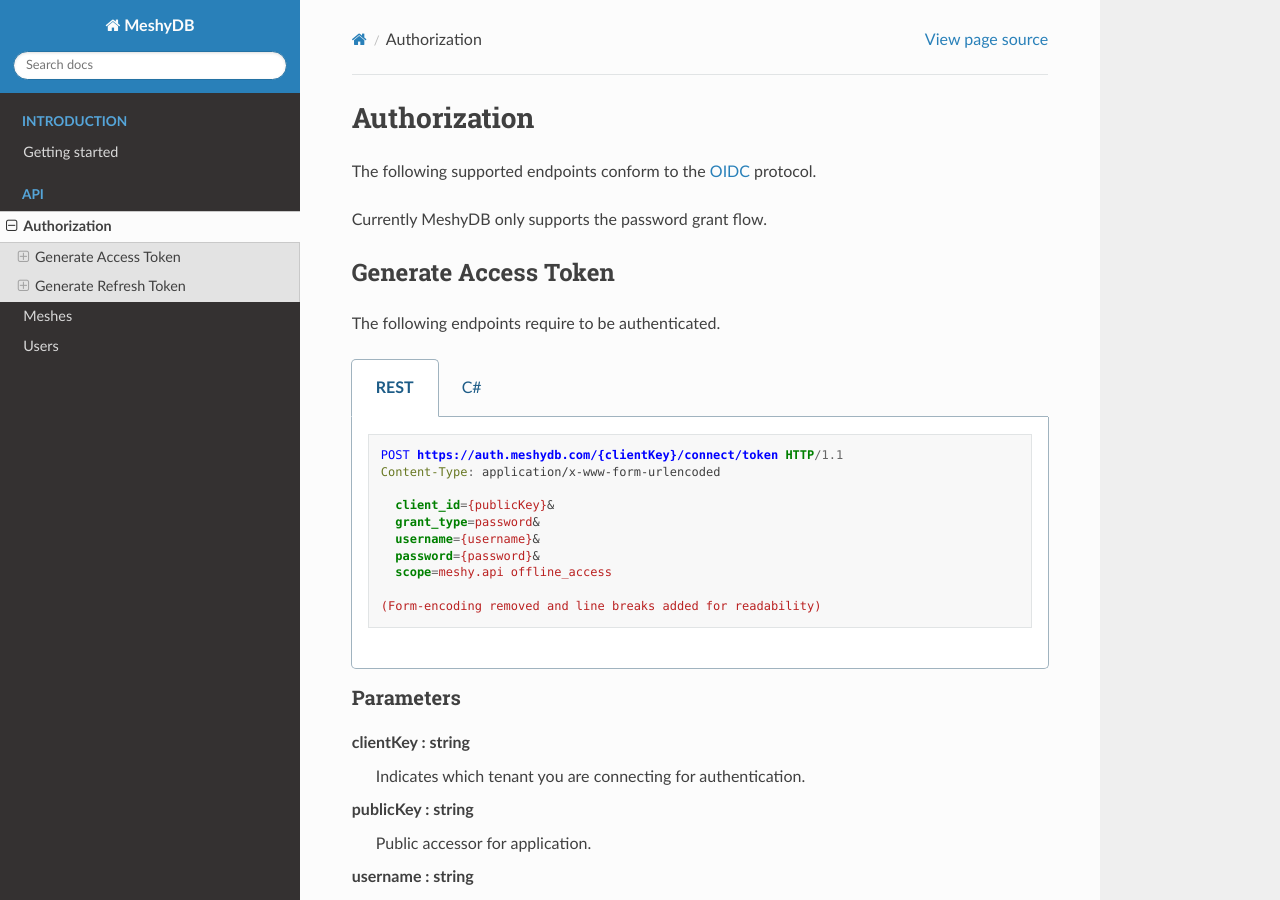
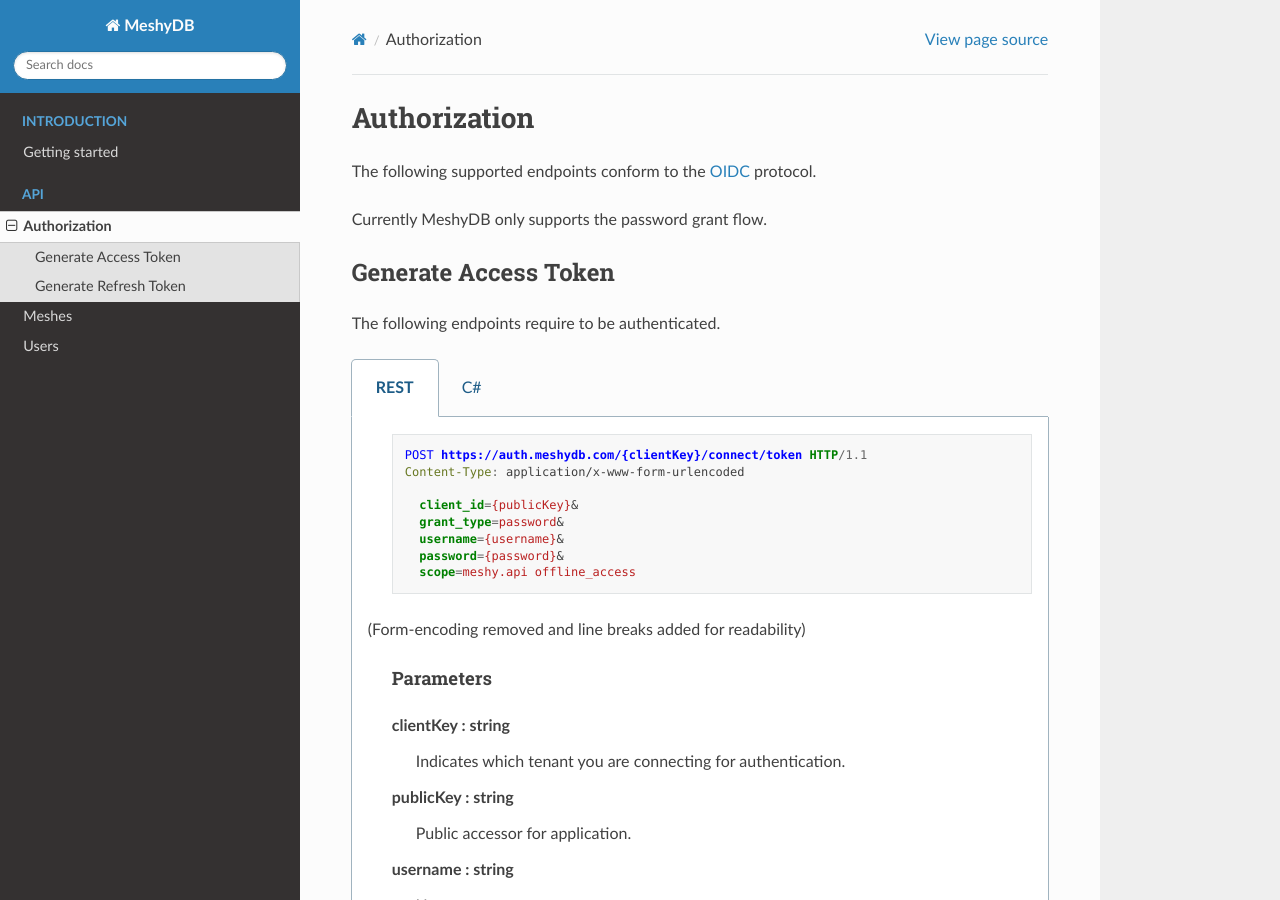
Before and after one commit to yetisoftworks/MeshyDB.SDK, a Sphinx documentation site: the page built from docs/api/auth.rst, in a window 1280 px wide and 900 px high. Built offline with Sphinx 7.4.7 and the Read the Docs theme 2.0.0, drawn with Linux system fonts in a browser that asks for light colours.

```diff
--- a/docs/api/auth.rst
+++ b/docs/api/auth.rst
@@ -36,16 +52,17 @@ The following endpoints require to be authenticated.
         var database = new MeshyDB(clientKey, publicKey);
         var client = database.LoginWithPassword(username, password);
 
-Parameters
-^^^^^^^^^^
-clientKey : string
-   Indicates which tenant you are connecting for authentication.
-publicKey : string
-   Public accessor for application.
-username : string
-   User name.
-password : string
-   User password.
+      |parameters|
+
+      clientKey : string
+         Indicates which tenant you are connecting for authentication.
+      publicKey : string
+         Public accessor for application.
+      username : string
+         User name.
+      password : string
+         User password.
+
 
 Example Response:
 
@@ -58,9 +75,9 @@ Example Response:
     "refresh_token": "ab23cd3343e9328g"
   }
 
-------
+----------------------
 Generate Refresh Token
-------
+----------------------
 
 The following endpoints require to be authenticated.
 
@@ -89,14 +116,14 @@ The following endpoints require to be authenticated.
 
         client = await database.LoginWithPersistanceAsync(refreshToken);
 
-Parameters
-^^^^^^^^^^
-clientKey : string
-   Indicates which tenant you are connecting for authentication.
-publicKey : string
-   Public accessor for application.
-refresh_token : string
-   Refresh token generated from  previous access token generation.
+      |parameters|
+
+      clientKey : string
+         Indicates which tenant you are connecting for authentication.
+      publicKey : string
+         Public accessor for application.
+      refresh_token : string
+         Refresh token generated from  previous access token generation.
 
 Example Response:
 
```
Also changed, not shown: other parts of docs/api/auth.rst (+30 -4 lines).
